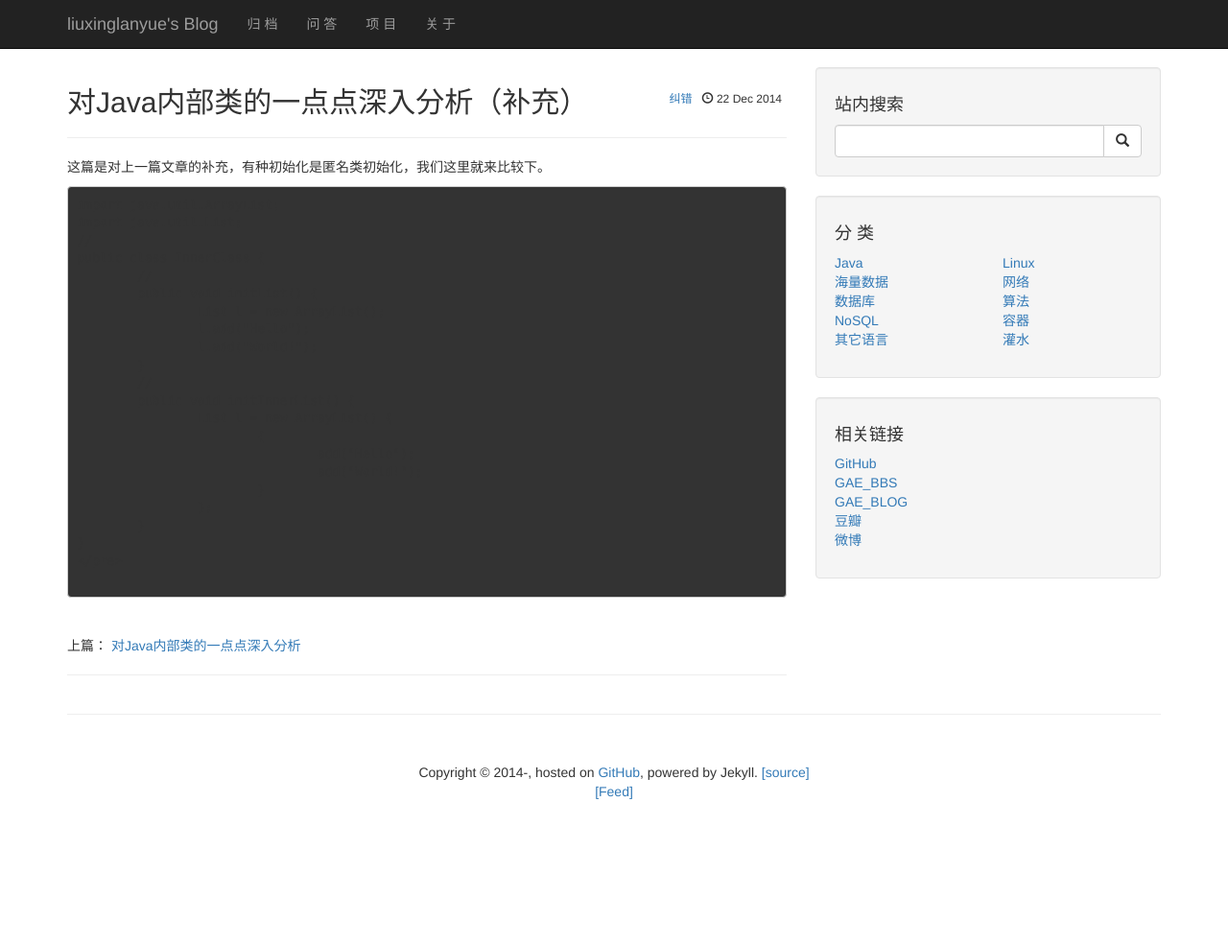
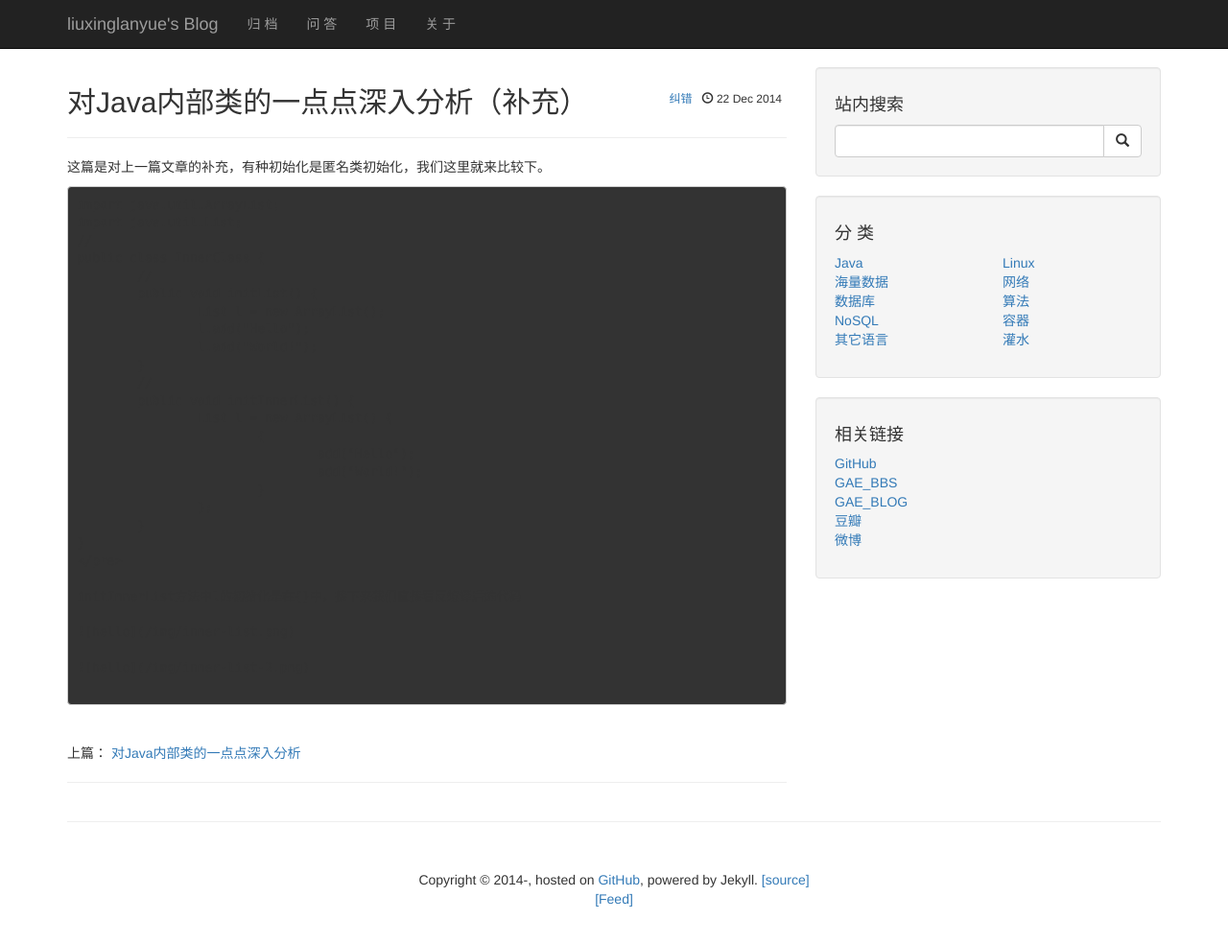
Before and after one commit to liuxinglanyue/blog, a Jekyll site: the page built from _posts/2014-12-22-inner-class2.markdown, in a window 1280 px wide and 1007 px high. Shown: the top 984 px of the window at 96% size. Built offline with Jekyll 4.4.1, drawn with Linux system fonts in a browser that asks for light colours; nearby versions of some CDN libraries; Markdown is read by kramdown in place of the engine named in the settings; comment, search, counter and statistics services are not loaded.

Commit message:
Update 2014-12-22-inner-class2.markdown

```diff
--- a/_posts/2014-12-22-inner-class2.markdown
+++ b/_posts/2014-12-22-inner-class2.markdown
@@ -29,3 +29,9 @@
 	}
 }
 </pre>
+
+initInnerList方法中l的初始化是在{}中，接下来我们直接看反编译后的代码
+
+![hello](/img/inner-list.png)
+
+![hello](/img/inner-list-2.png)
```
